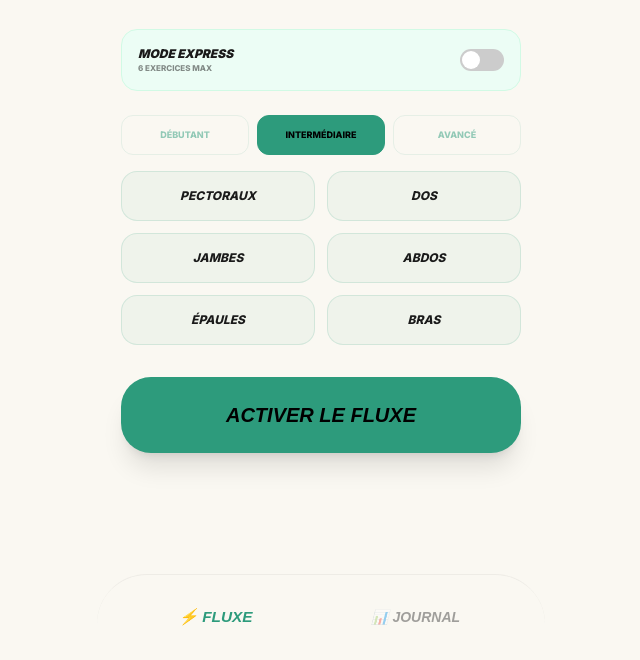
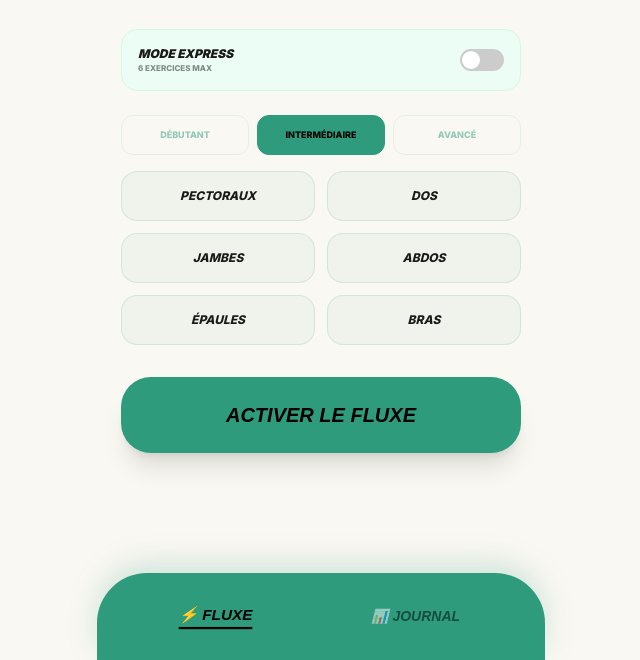
Before and after one commit to RyoThs/Mon-Fluxe, a plain HTML site: page index.html in a window 1280 px wide. Shown: the part 140-800 px from the top of the page, without its empty margins (319-959 px from the left). Drawn offline with nearby package versions, Linux system fonts and the light colour scheme; a web font is replaced by a local one.

Commit message:
index.html

```diff
--- a/index.html
+++ b/index.html
@@ -23,9 +23,25 @@
         .muscle-chip.active { background: var(--accent); color: #000; font-weight: 900; border-color: var(--accent); }
         .lvl-btn { transition: 0.3s; border: 1px solid rgba(45, 155, 124, 0.2); color: var(--accent); font-weight: 800; opacity: 0.5; }
         .lvl-btn.active { background: var(--accent); color: #000 !important; opacity: 1; border-color: var(--accent); }
-        .btn-nav { font-size: 14px; font-weight: 900; opacity: 0.4; transition: 0.3s; }
-        .active-nav { opacity: 1; color: var(--accent); transform: scale(1.1); }
-        .glass { background: rgba(250, 248, 242, 0.9); backdrop-filter: blur(20px); border-top: 1px solid rgba(0,0,0,0.05); }
+        .btn-nav {
+    font-size: 14px;
+    font-weight: 900;
+    color: #000; /* Texte noir comme sur le bouton principal */
+    opacity: 0.5;
+    transition: 0.3s;
+}
+        .active-nav {
+    opacity: 1;
+    transform: scale(1.1);
+}
+        .active-nav span {
+    border-bottom: 2px solid #000;
+}
+        .glass {
+    background: #2D9B7C; /* Même couleur que le bouton */
+    border-top: none;
+    box-shadow: 0 -10px 30px rgba(45, 155, 124, 0.2);
+}
         .btn-primary { background-color: var(--accent) !important; color: #000 !important; font-weight: 900 !important; text-transform: uppercase; font-style: italic; }
         .xp-bar-bg { background: rgba(0,0,0,0.05); border-radius: 10px; height: 10px; width: 100%; overflow: hidden; }
         .xp-bar-fill { background: var(--accent); height: 100%; width: 0%; transition: 1s ease-out; }
```
